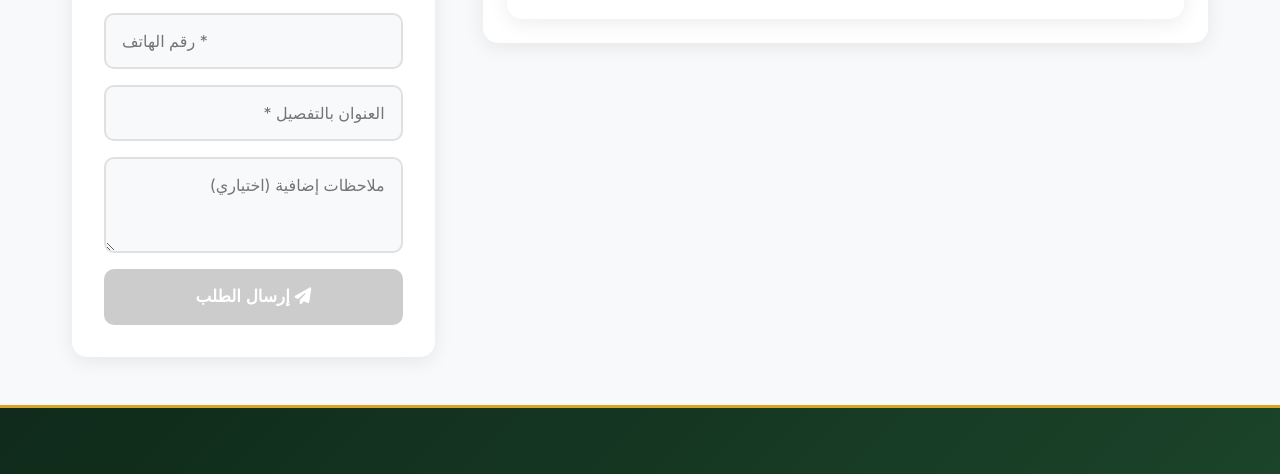
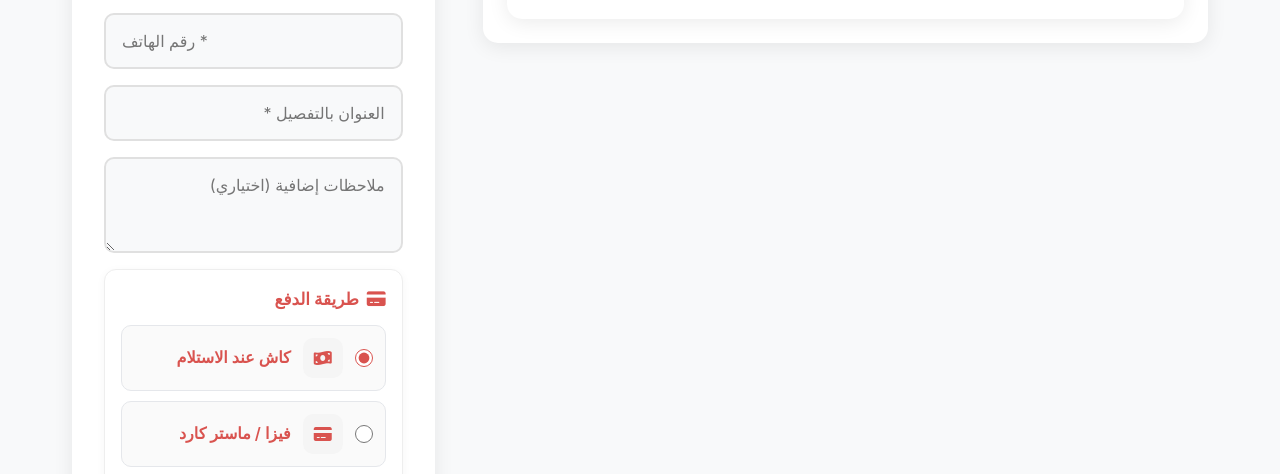
Before and after one commit to sssai9939/OrdoSmart-UI, a plain HTML site: page cart.html in a window 1280 px wide. Shown: the part 455-929 px from the top of the page. Drawn offline with Linux system fonts and the light colour scheme.

Commit message:
add payment

```diff
--- a/cart.html
+++ b/cart.html
@@ -17,6 +17,68 @@
   <!-- Favicon -->
   <link rel="icon" type="image/jpeg" href="./assets/images/logo.jpeg">
   <!-- Cart styles moved to assets/css/style.css and assets/css/responsive.css -->
+
+  <style>
+    /* Scoped styles for payment card on cart page */
+    .summary .payment-card {
+      background: #ffffff;
+      border: 1px solid #eee;
+      border-radius: 12px;
+      padding: 16px;
+      margin-top: 16px;
+      box-shadow: 0 2px 10px rgba(0,0,0,0.04);
+    }
+    .summary .payment-card h4 {
+      margin: 0 0 12px 0;
+      font-size: 1.05rem;
+      color: #D9534F; /* primary */
+      display: flex;
+      align-items: center;
+      gap: 8px;
+    }
+    .summary .payment-options {
+      display: grid;
+      grid-template-columns: 1fr;
+      gap: 10px;
+    }
+    .summary .payment-option {
+      display: flex;
+      align-items: center;
+      gap: 12px;
+      padding: 12px;
+      border: 1px solid #e5e7eb;
+      border-radius: 10px;
+      background: #fafafa;
+      cursor: pointer;
+      transition: border-color .2s ease, background .2s ease, box-shadow .2s ease;
+    }
+    .summary .payment-option:hover {
+      border-color: #D9534F;
+      background: #fff;
+      box-shadow: 0 2px 8px rgba(0,0,0,0.06);
+    }
+    .summary .payment-option input[type="radio"] {
+      accent-color: #D9534F;
+      inline-size: 18px;
+      block-size: 18px;
+    }
+    .summary .payment-option .icon {
+      inline-size: 40px;
+      block-size: 40px;
+      display: inline-flex;
+      align-items: center;
+      justify-content: center;
+      border-radius: 10px;
+      background: #F5F5F5; /* secondary */
+      color: #D9534F;
+      font-size: 1rem;
+    }
+    /* Make payment option labels red */
+    .summary .payment-option span:last-child {
+      color: #D9534F;
+      font-weight: 600;
+    }
+  </style>
 </head>
 <body>
   <!-- Header (loaded dynamically) -->
@@ -53,6 +115,30 @@
           <textarea id="customer-notes" name="notes" placeholder="ملاحظات إضافية (اختياري)" rows="3" autocomplete="off"></textarea>
         </div>
 
+        <!-- Payment Method Card (design only) -->
+        <div class="payment-card" aria-labelledby="payment-title">
+          <h4 id="payment-title"><i class="fas fa-credit-card"></i> طريقة الدفع</h4>
+          <div class="payment-options">
+            <label class="payment-option" for="pay-cash">
+              <input type="radio" id="pay-cash" name="payment-method" value="cash" checked>
+              <span class="icon"><i class="fas fa-money-bill-wave"></i></span>
+              <span>كاش عند الاستلام</span>
+            </label>
+
+            <label class="payment-option" for="pay-visa">
+              <input type="radio" id="pay-visa" name="payment-method" value="visa">
+              <span class="icon"><i class="fas fa-credit-card"></i></span>
+              <span>فيزا / ماستر كارد</span>
+            </label>
+
+            <label class="payment-option" for="pay-wallet">
+              <input type="radio" id="pay-wallet" name="payment-method" value="wallet">
+              <span class="icon"><i class="fas fa-wallet"></i></span>
+              <span>محافظة إلكترونية</span>
+            </label>
+          </div>
+        </div>
+
         <button id="submit-order" class="submit" disabled>
           <i class="fas fa-paper-plane"></i>
           إرسال الطلب
```
